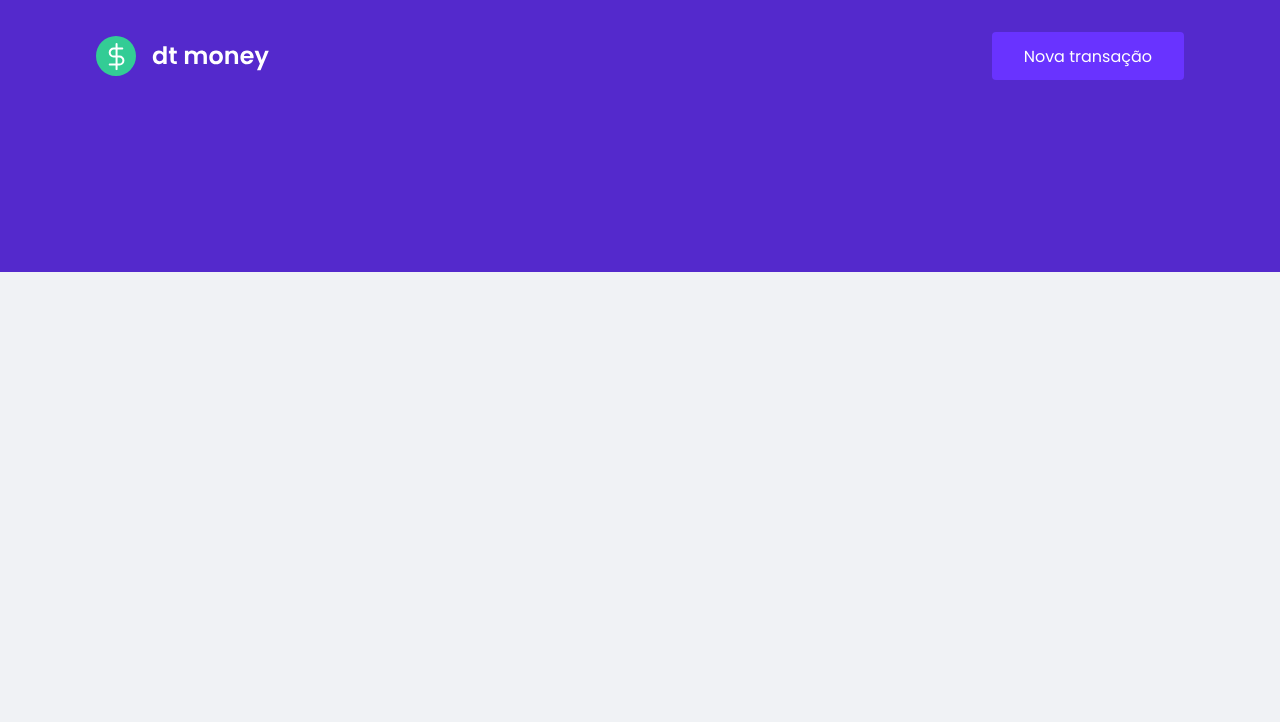
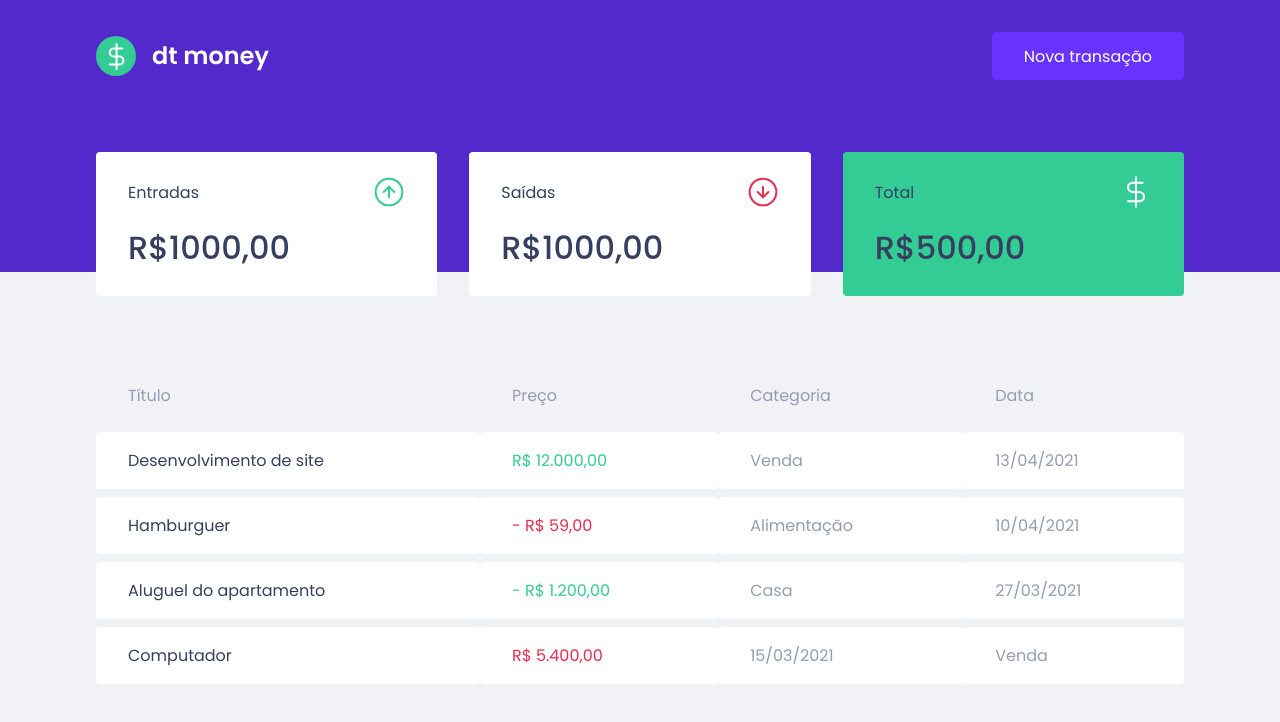
Before and after one commit to lucaSchons/dtmoney, a React (Create React App) app: page / in a window 1280 px wide. Shown: the top 722 px of the page. Built offline with nearby package versions, Linux system fonts and the light colour scheme.

Commit message:
Configurations

```diff
--- a/public/index.html
+++ b/public/index.html
@@ -8,7 +8,7 @@
     <title>dtmoney</title>
     <link rel="preconnect" href="https://fonts.googleapis.com">
 
-    <link href="https://fonts.googleapis.com/css2?family=Poppins:wght@400;600&display=swap" rel="stylesheet">
+    <link href="https://fonts.googleapis.com/css2?family=Poppins:wght@400;500;600&display=swap" rel="stylesheet">
   </head>
   <body>
     <noscript>You need to enable JavaScript to run this app.</noscript>
--- a/src/App.tsx
+++ b/src/App.tsx
@@ -1,4 +1,5 @@
 import styled from 'styled-components'
+import { Dashboard } from './components/Dashboard';
 import { Header } from './components/Header';
 import { GlobalStyle } from './styles/global';
 
@@ -6,6 +7,7 @@
   return (
     <>
       <Header />
+      <Dashboard />
       <GlobalStyle />
     </>
   );
--- a/src/components/Header/index.tsx
+++ b/src/components/Header/index.tsx
@@ -1,5 +1,5 @@
 import logoImg from "../../assets/Logo.svg";
-import { Container, Content } from "../styles";
+import { Container, Content } from "./styles";
 
 export function Header(){
     return (
```
Also changed, not shown: src/components/Header/styles.ts (renamed from src/components/styles.ts).
